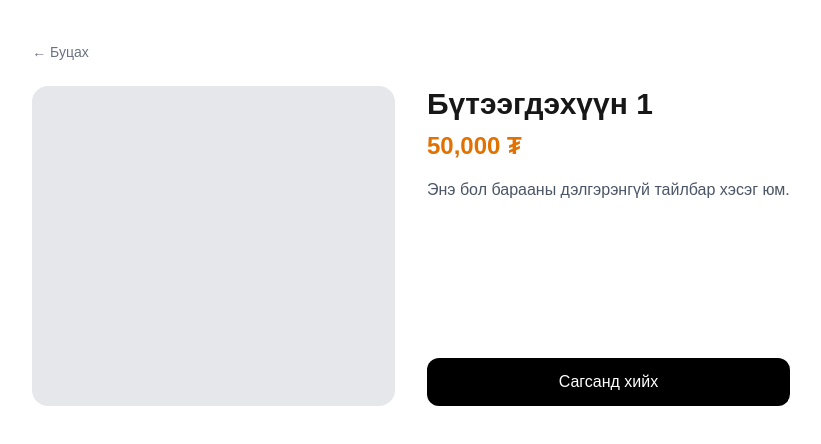
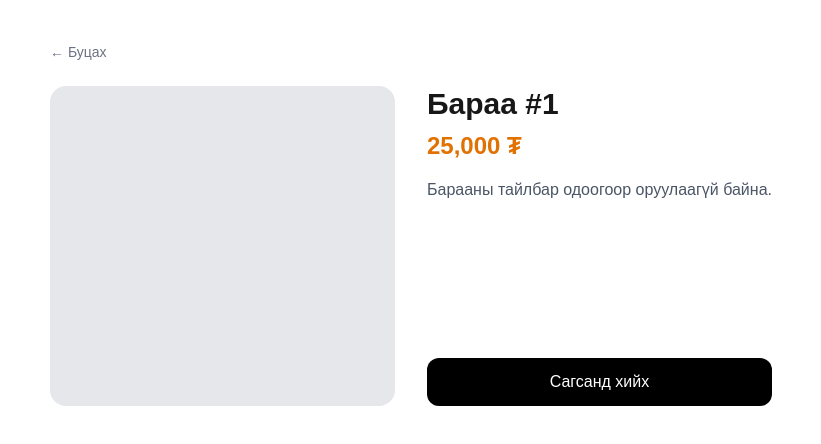
Before and after one commit to michidmaa9/my-store, a Next.js app: page /products/1 in a window 1280 px wide. Shown: the top 444 px of the page, without its empty margins (229-1050 px from the left). Built offline with nearby package versions, Linux system fonts and the light colour scheme.

Commit message:
Fix TypeScript isPreorder missing property error

```diff
--- a/app/products/[id]/page.tsx
+++ b/app/products/[id]/page.tsx
@@ -2,30 +2,21 @@
 
 import React, { use, Suspense } from 'react';
 import Link from 'next/link';
-import { useCartStore } from '../../store/useCartStore';
+import { useCartStore, Product } from '../../store/useCartStore';
 
 function ProductContent({ params }: { params: Promise<{ id: string }> }) {
   const resolvedParams = use(params);
   const productId = Number(resolvedParams.id);
   const { addToCart } = useCartStore();
 
-  // Туршилтын дата (Бодит төсөлд Supabase-ээс авна)
-  const productsData = [
-    {
-      id: 1,
-      title: 'Бүтээгдэхүүн 1',
-      price: 50000,
-      description: 'Энэ бол барааны дэлгэрэнгүй тайлбар хэсэг юм.',
-      imageUrl: '',
-    },
-  ];
-
-  const product = productsData.find((p) => p.id === productId) || {
+  // Product type-тай яг таарах объект үүсгэх
+  const product: Product = {
     id: productId,
     title: `Бараа #${productId}`,
     price: 25000,
     description: 'Барааны тайлбар одоогоор оруулаагүй байна.',
     imageUrl: '',
+    isPreorder: false, // TypeScript-ийн шаардлагатай талбарыг оруулав
   };
 
   return (
```
